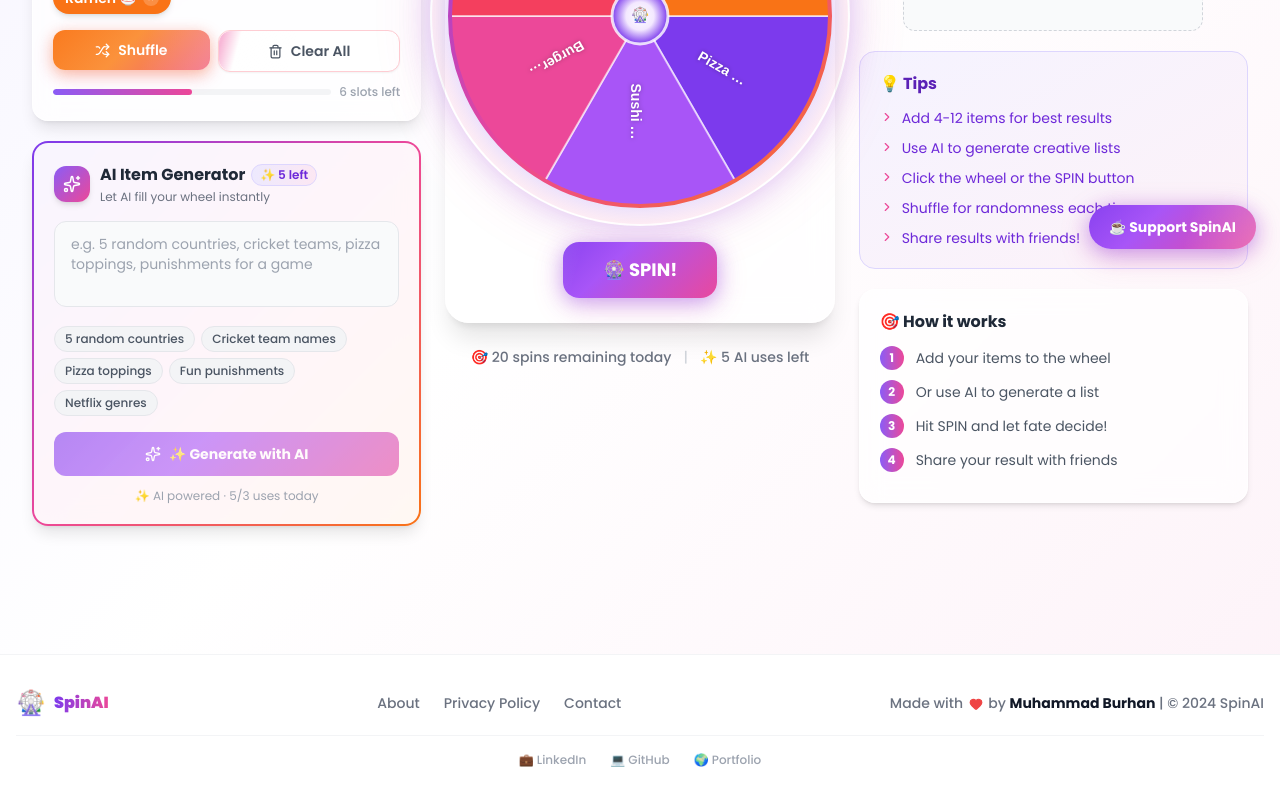
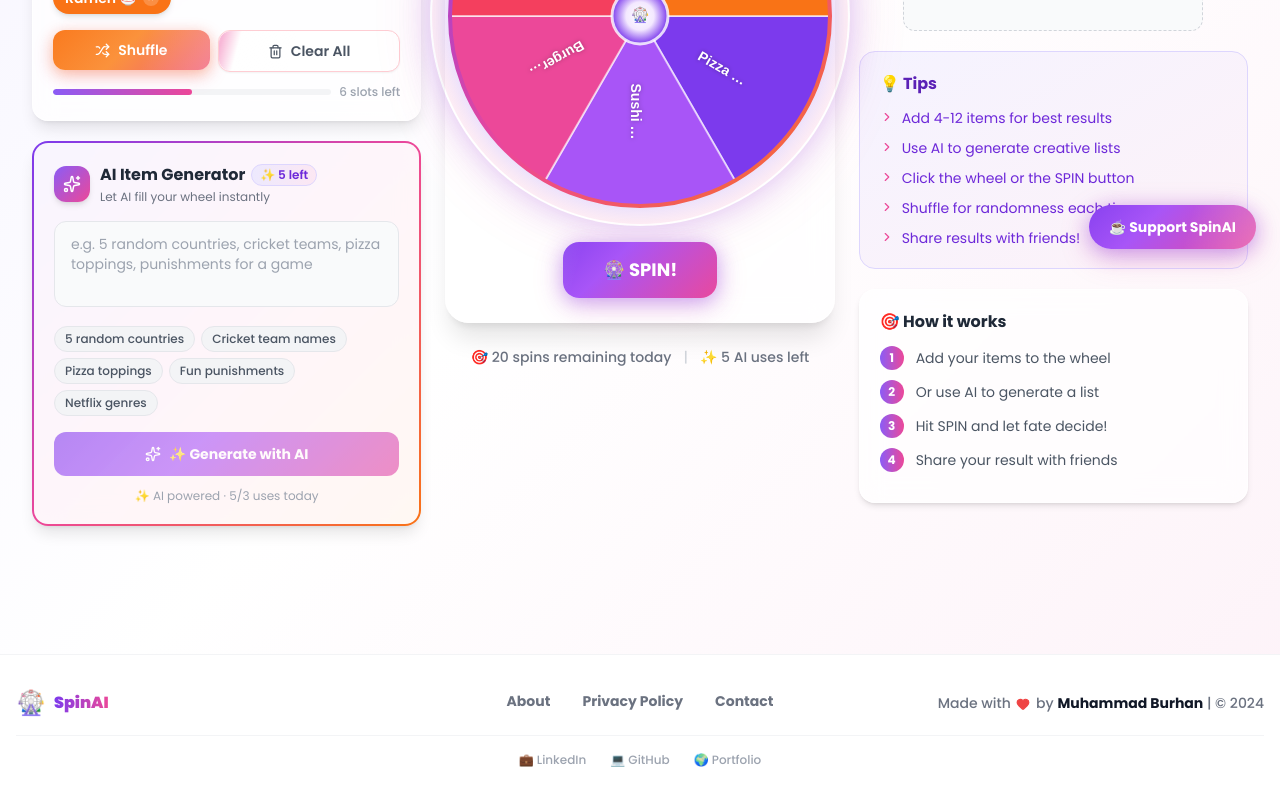
Before and after one commit to coddies/Spin-Ai, a React (Vite) app: page / in a window 1280 px wide. Shown: the part 527-1327 px from the top of the page. Built offline with nearby package versions, Linux system fonts and the light colour scheme.

Commit message:
style: perfect center nav layout, hover effects, added portfolio link

```diff
--- a/src/App.jsx
+++ b/src/App.jsx
@@ -284,14 +284,18 @@ function App() {
       {/* Footer */}
       <footer className="bg-white border-t border-gray-100 py-8 px-4 mt-8">
         <div className="max-w-7xl mx-auto">
-          <div className="flex flex-col md:flex-row items-center justify-between gap-6">
-            <div className="flex items-center gap-2">
+          <div className="flex flex-col md:flex-row justify-between items-center gap-6 w-full">
+
+            {/* Left: Brand */}
+            <div className="flex-1 flex justify-start items-center gap-2">
               <span className="text-2xl">🎡</span>
               <span className="font-black bg-gradient-to-r from-violet-600 to-pink-500 bg-clip-text text-transparent">
                 SpinAI
               </span>
             </div>
-            <nav className="flex flex-wrap items-center justify-center gap-4 sm:gap-6">
+
+            {/* Center: Nav Links */}
+            <nav className="flex-1 flex flex-wrap items-center justify-center gap-6 sm:gap-8">
               {[
                 { label: 'About', type: 'about' },
                 { label: 'Privacy Policy', type: 'privacy' },
@@ -300,15 +304,21 @@ function App() {
                 <button
                   key={label}
                   onClick={() => setInfoModalOpen(type)}
-                  className="text-sm text-gray-500 hover:text-violet-600 transition-colors font-medium bg-transparent border-none cursor-pointer"
+                  className="relative text-sm text-gray-500 font-bold hover:text-gray-900 transition-colors bg-transparent border-none cursor-pointer group pb-1"
                 >
                   {label}
+                  <span className="absolute bottom-0 left-0 w-0 h-0.5 bg-gradient-to-r from-violet-500 to-pink-500 transition-all duration-300 group-hover:w-full rounded-full"></span>
                 </button>
               ))}
             </nav>
-            <p className="text-sm text-gray-500 font-medium">
-              Made with <Heart size={14} className="inline text-red-500 fill-red-500 mx-0.5" /> by <strong className="text-gray-900">Muhammad Burhan</strong> | © 2024 SpinAI
-            </p>
+
+            {/* Right: Signature */}
+            <div className="flex-1 flex justify-end">
+              <p className="text-sm text-gray-500 font-medium whitespace-nowrap">
+                Made with <Heart size={14} className="inline text-red-500 fill-red-500 mx-0.5" /> by <strong className="text-gray-900">Muhammad Burhan</strong> | © 2024
+              </p>
+            </div>
+
           </div>
           <div className="mt-4 pt-4 border-t border-gray-100 flex justify-center gap-6">
             <a
@@ -328,7 +338,7 @@ function App() {
               💻 GitHub
             </a>
             <a
-              href="https://yourportfolio.com"
+              href="https://muhammad-burhan.vercel.app/"
               target="_blank"
               rel="noopener noreferrer"
               className="text-xs text-gray-400 hover:text-violet-600 transition-colors font-medium flex items-center gap-1.5"
```
